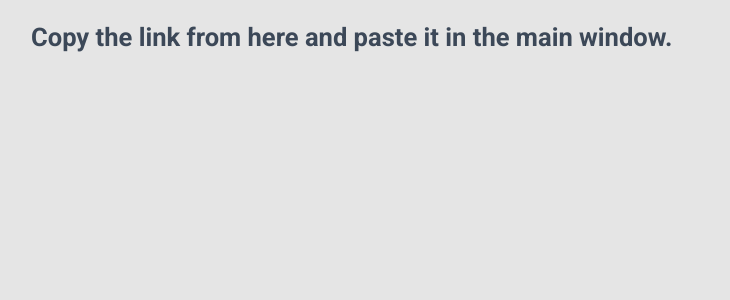
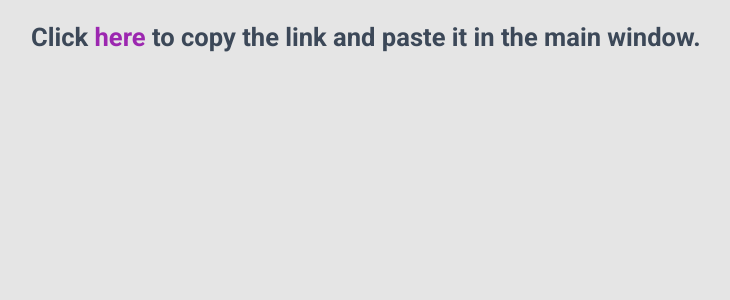
Before and after one commit to pranshujain22/JioSaavnToSpotify, a Django app: page /spotifyAuth in a window 1280 px wide. Shown: the top 300 px of the page, without its empty margins (24-754 px from the left). Run offline with Django 3.2, Linux system fonts and the light colour scheme; parts of the project's set-up code (start-up, migrations or seed data) failed here and were passed over; some libraries are stand-ins or nearby versions.

Commit message:
Access and UI changes.

```diff
--- a/migrate/importlib.py
+++ b/migrate/importlib.py
@@ -1,3 +1,4 @@
+from traceback import print_exc
 from migrate import saavn
 import spotipy
 import json
@@ -71,6 +72,7 @@ def import_to_spotify(username, playlist_name, song_names_inside_playlist, token
             spotify.user_playlist_add_tracks(str(username), current_playlist_id, song_ids_acc_to_spotify[:100], None)
             song_ids_acc_to_spotify = song_ids_acc_to_spotify[100:]
     except:
+        print_exc()
         return False
 
     return True
--- a/migrate/views.py
+++ b/migrate/views.py
@@ -7,7 +7,7 @@ import json
 
 SPOTIPY_CLIENT_ID = "85afea4742854bdd8d958433a89f229c"
 SPOTIPY_REDIRECT_URI = "https://jiosaavn-to-spotify.herokuapp.com/spotifyAuth"
-SPOTIPY_SCOPE = "playlist-read-private"
+SPOTIPY_SCOPE = "playlist-modify+playlist-modify-private"
 SPOTIFY_AUTH_END_POINT = "https://accounts.spotify.com/authorize?" + \
                          "client_id=" + SPOTIPY_CLIENT_ID + \
                          "&redirect_uri=" + SPOTIPY_REDIRECT_URI + \
--- a/templates/migrate/spotifyAuth.html
+++ b/templates/migrate/spotifyAuth.html
@@ -4,14 +4,32 @@
 {% block head %}
     <title>Spotify Auth</title>
 
+    <style>
+        a:hover {
+            cursor: pointer;
+        }
+    </style>
 {% endblock %}
 
 {% block body %}
     <!--   Big container   -->
     <div class="container">
         <div class="row">
-            <h3 class="text-darker"><strong>
-                Copy the link from here and paste it in the main window.</strong></h3>
+            <h3 class="text-darker" id="text"><strong>
+                Click <a onclick="f()">here</a> to copy the link and paste it in the main window.</strong></h3>
         </div><!-- end row -->
     </div> <!--  big container -->
+
+    <script>
+    function f() {
+        var copyText = document.createElement('textarea');
+        copyText.value = window.location.href;
+        document.body.appendChild(copyText);
+        copyText.select();
+        document.execCommand('copy');
+        document.body.removeChild(copyText);
+        window.close();
+    }
+
+    </script>
 {% endblock %}
```
Also changed, not shown: templates/migrate/index.html (+10 -4 lines).
